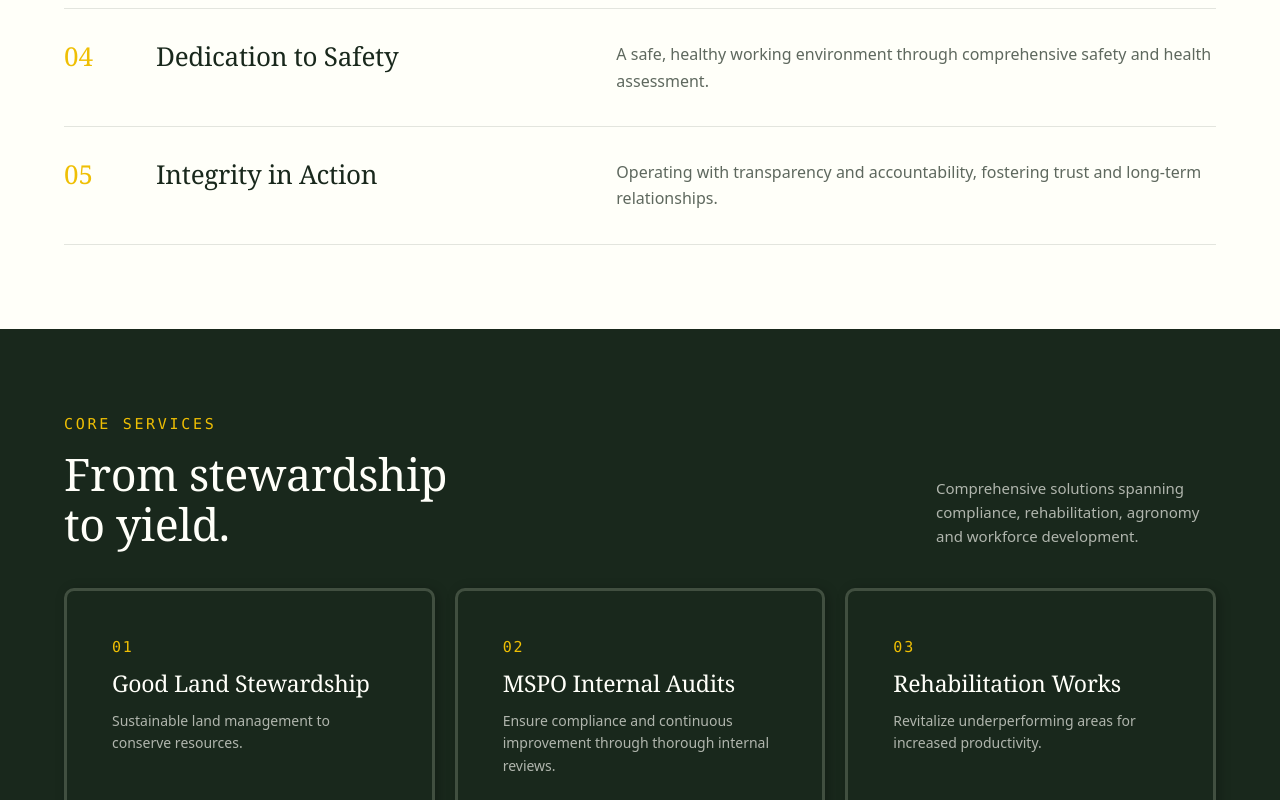
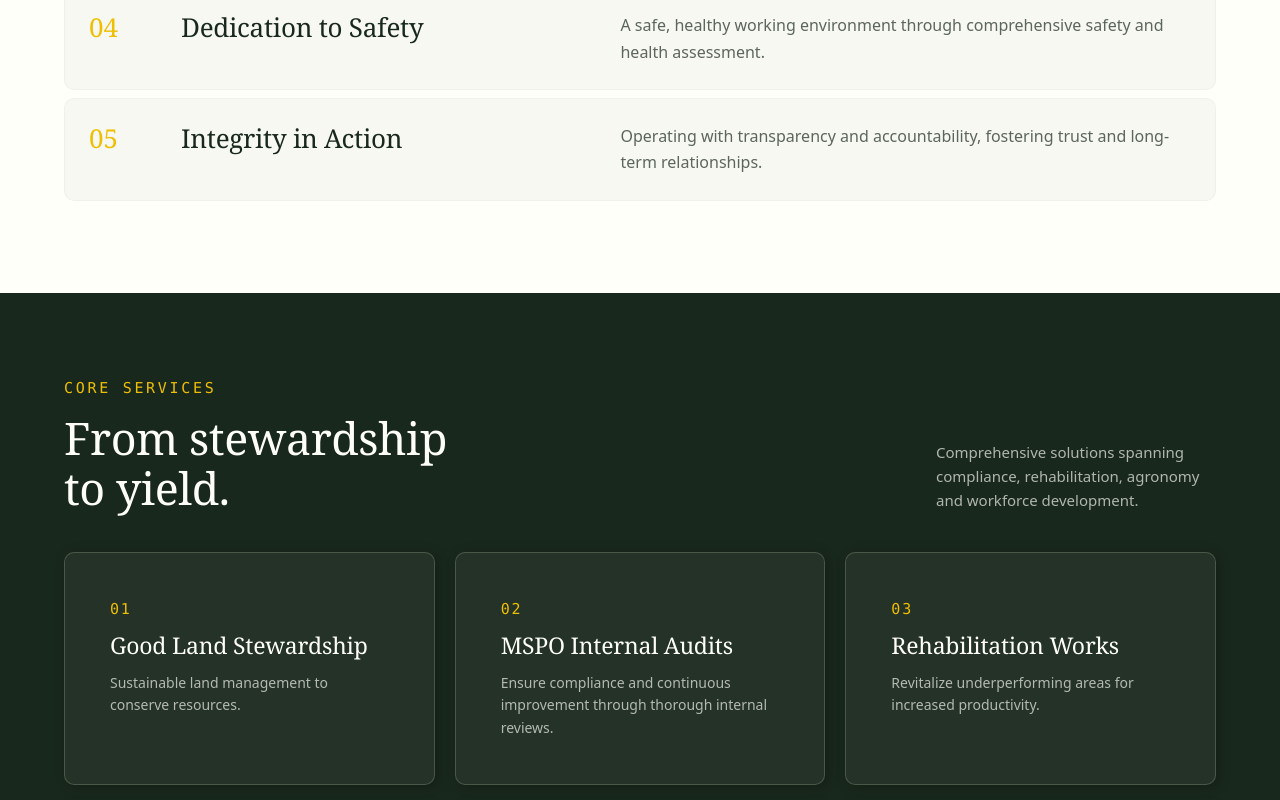
Before and after one commit to fab19n/mopacssd-site, a Next.js app: page / in a window 1280 px wide. Shown: the part 2880-3680 px from the top of the page. Built offline with nearby package versions, Linux system fonts and the light colour scheme.

Commit message:
minor ui tweaks

```diff
--- a/components/CoreValues.tsx
+++ b/components/CoreValues.tsx
@@ -55,8 +55,11 @@ export default function CoreValues({ values = defaultValues }: Props) {
               grid-cols-[40px_1fr] md:grid-cols-[60px_1fr_1.4fr]
             `}
             style={{
-              borderTop: '1px solid rgba(25,40,28,0.12)',
-              borderBottom: i === values.length - 1 ? '1px solid rgba(25,40,28,0.12)' : undefined,
+              background: 'rgba(25,40,28,0.03)',
+              border: '1px solid rgba(204,216,192,0.18)',
+              borderRadius: 10,
+              padding: '24px',
+              marginBottom: 8,
             }}
           >
             {/* Index */}
--- a/components/Services.tsx
+++ b/components/Services.tsx
@@ -87,8 +87,8 @@ export default function Services({ coreServicesBg = '#19281c' }: ServicesProps)
               key={s.idx}
               className="flex flex-col gap-3 p-[28px] md:p-[45px] rounded-[10px]"
               style={{
-                background: coreServicesBg,
-                border: `3px solid ${divider}`,
+                background: 'rgba(255,255,249,0.05)',
+                border: `1px solid ${divider}`,
                 boxShadow: dark ? '3px 2px 12px rgba(0,0,0,0.25)' : '0 2px 10px rgba(25,40,28,0.08)',
               }}
             >
```
